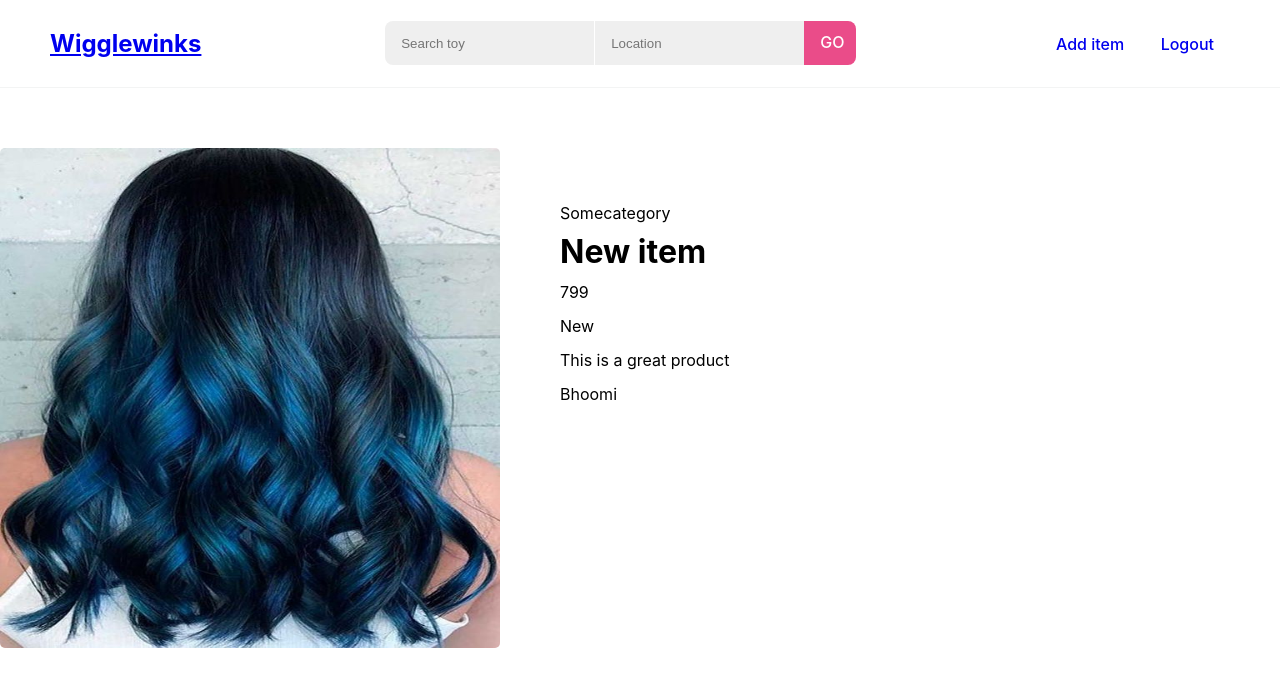
After one commit to patelbhoomi2204/wiggleWinks, a Django app: template wiggleWinksApp/templates/viewItem.html in a window 1280 px wide. The commit adds this page. Shown: the top 687 px of the page. Run offline with Django 3.2, Linux system fonts and the light colour scheme; the template is opened without the code that fills it: values that come from a table or form of the project are taken from there, others are empty; data comes from the database, SQL or seed files in the repository; both versions use the stored data as it was after the commit.

Commit message:
add styles

```diff
--- a/wiggleWinksApp/static/css/style.css
+++ b/wiggleWinksApp/static/css/style.css
@@ -16,12 +16,15 @@ header {
   box-shadow: inset 0px -1px 0px #f3f4f4;
   max-width: 1280px;
   justify-content: space-between;
+  margin: 0 auto;
 }
 
 .sl {
   max-width: 600px;
   margin: 0 auto;
+  padding: 6px 0;
   display: flex;
+  height: 44px;
 }
 
 .search {
@@ -46,7 +49,7 @@ header {
 .searchButton {
   width:20px;
   height: 20px;
-  padding: 6px 16px;
+  padding: 12px 16px;
   text-decoration: none;
   font-weight: 500;
   color: #fff;
@@ -59,7 +62,7 @@ header {
 }
 .headerButton {
   text-decoration: none;
-  padding: 7px 16px;
+  padding: 20px 16px;
   display: inline-block;
   font-weight: 500;
 }
@@ -138,8 +141,63 @@ header {
 .contentCard {
   display: flex;
   justify-content: space-evenly;
+  width: 1280px;
+  margin: 0 auto;
+}
+
+.contentCard_item {
+  width: 300px;
+  padding: 10px;
+  border: 1px solid #d8d8d8;
+  margin: 0 10px;
+  border-radius: 10px;
+}
+
+.contentCard_item_a {
+  text-decoration: none;
+}
+
+.contentCard_item_img {
+  width: 100%;
+  height: 240px;
+}
+
+.contentCard_detail_wrap {
+  padding: 10px 0;
+}
+
+.contentCard_detail_title {
+  font-size: 18px;
+  line-height: 24px;
+  color: #4a4a4a;
+  font-weight: 700;
+}
+
+.contentCard_detail_price {
+  font-size: 20px;
+  line-height: 28px;
+  color: #4a4a4a;
+  font-weight: 900;
+  display: block;
 }
 
 .form-lat-lon {
   display: none;
 }
+
+.contentDetail {
+  padding-top: 60px;
+  display: flex;
+  width: 1280px;
+  margin: 0 auto;
+}
+
+.contentDetail_right {
+  padding: 40px 0 40px 60px;
+}
+
+.contentDetail_img {
+  width: 500px;
+  height: 500px;
+  border-radius: 5px;
+}
--- a/wiggleWinksApp/templates/header.html
+++ b/wiggleWinksApp/templates/header.html
@@ -13,9 +13,9 @@
   <div>
     <a class="headerButton" href="/item/new">Add item</a>
     {% if loggedInUser %}
-      <a href=""><svg class="headerIcon" xmlns="http://www.w3.org/2000/svg" id="Layer_1" enable-background="new 0 0 512 512" height="512" viewBox="0 0 512 512" width="512"><path d="m452 48h-392c-33.084 0-60 26.916-60 60v49.495l220.191 163.781c10.709 7.965 23.259 11.948 35.809 11.948s25.1-3.982 35.809-11.948l220.191-163.781v-49.495c0-33.084-26.916-60-60-60zm20 89.396-204.063 151.784c-7.14 5.311-16.734 5.311-23.873 0l-204.064-151.784v-29.396c0-11.028 8.972-20 20-20h392c11.028 0 20 8.972 20 20zm0 99.703 40-29.752v196.653c0 33.084-26.916 60-60 60h-392c-33.084 0-60-26.916-60-60v-196.653l40 29.752v166.901c0 11.028 8.972 20 20 20h392c11.028 0 20-8.972 20-20z"/></svg></a>
+      <!-- <a href=""><svg class="headerIcon" xmlns="http://www.w3.org/2000/svg" id="Layer_1" enable-background="new 0 0 512 512" height="512" viewBox="0 0 512 512" width="512"><path d="m452 48h-392c-33.084 0-60 26.916-60 60v49.495l220.191 163.781c10.709 7.965 23.259 11.948 35.809 11.948s25.1-3.982 35.809-11.948l220.191-163.781v-49.495c0-33.084-26.916-60-60-60zm20 89.396-204.063 151.784c-7.14 5.311-16.734 5.311-23.873 0l-204.064-151.784v-29.396c0-11.028 8.972-20 20-20h392c11.028 0 20 8.972 20 20zm0 99.703 40-29.752v196.653c0 33.084-26.916 60-60 60h-392c-33.084 0-60-26.916-60-60v-196.653l40 29.752v166.901c0 11.028 8.972 20 20 20h392c11.028 0 20-8.972 20-20z"/></svg></a>
       <a href=""><svg class="headerIcon" xmlns="http://www.w3.org/2000/svg" id="Capa_1" enable-background="new 0 0 512 512" height="512" viewBox="0 0 512 512" width="512"><g><path d="m274.114 474.265c-5.466 3.308-11.729 5.056-18.114 5.056-6.387 0-12.652-1.749-18.118-5.059-11.167-6.759-69.692-43.077-124.937-94.177-76.218-70.5-114.226-138.547-112.912-202.184 1.679-81.323 69.433-146.488 150.764-145.203 39.966.632 77.174 17.138 104.171 45.014.568.586 1.497.586 2.064 0 26.996-27.875 64.202-44.381 104.166-45.014 81.329-1.288 149.085 63.873 150.769 145.194 1.317 63.64-36.69 131.69-112.912 202.193-55.245 51.101-113.769 87.418-124.941 94.18z" fill="#f9c6da"/><path d="m481.007 181.095c0-64.851-52.572-117.423-117.423-117.423-45.18 0-84.399 25.516-104.036 62.923-1.512 2.879-5.587 2.879-7.098 0-19.636-37.407-58.856-62.923-104.036-62.923-64.851 0-117.423 52.572-117.423 117.423 0 128.105 200.347 252.98 222.942 266.656 1.272.77 2.859.77 4.131 0 22.597-13.676 222.943-138.551 222.943-266.656z" fill="#dd5790"/><path d="m394.427 67.764c27.611 21.485 45.374 55.031 45.374 92.727 0 123.853-187.267 244.686-220.118 264.931 16.922 11.681 29.507 19.457 34.252 22.329 1.272.77 2.859.77 4.131 0 22.595-13.676 222.942-138.551 222.942-266.656-.001-54.178-36.692-99.786-86.581-113.331z" fill="#da387d"/></g></svg></a>
-      <a href=""><svg class="headerIcon" xmlns="http://www.w3.org/2000/svg" height="512pt" viewBox="0 0 512 512" width="512pt"><path d="m471.386719 325.011719c-16.96875-14.910157-37.546875-27.792969-61.167969-38.289063-10.097656-4.484375-21.914062.0625-26.398438 10.15625-4.484374 10.09375.0625 21.910156 10.15625 26.398438 19.917969 8.851562 37.082032 19.542968 51.007813 31.78125 17.167969 15.085937 27.015625 36.929687 27.015625 59.941406v37c0 11.027344-8.972656 20-20 20h-392c-11.027344 0-20-8.972656-20-20v-37c0-23.011719 9.847656-44.855469 27.015625-59.941406 20.207031-17.757813 79.082031-59.058594 188.984375-59.058594 81.605469 0 148-66.394531 148-148s-66.394531-148-148-148-148 66.394531-148 148c0 47.707031 22.695312 90.207031 57.851562 117.289062-64.328124 14.140626-104.34375 41.359376-125.238281 59.722657-25.808593 22.675781-40.613281 55.472656-40.613281 89.988281v37c0 33.085938 26.914062 60 60 60h392c33.085938 0 60-26.914062 60-60v-37c0-34.515625-14.804688-67.3125-40.613281-89.988281zm-323.386719-177.011719c0-59.550781 48.449219-108 108-108s108 48.449219 108 108-48.449219 108-108 108-108-48.449219-108-108zm0 0"/></svg></a>
+      <a href=""><svg class="headerIcon" xmlns="http://www.w3.org/2000/svg" height="512pt" viewBox="0 0 512 512" width="512pt"><path d="m471.386719 325.011719c-16.96875-14.910157-37.546875-27.792969-61.167969-38.289063-10.097656-4.484375-21.914062.0625-26.398438 10.15625-4.484374 10.09375.0625 21.910156 10.15625 26.398438 19.917969 8.851562 37.082032 19.542968 51.007813 31.78125 17.167969 15.085937 27.015625 36.929687 27.015625 59.941406v37c0 11.027344-8.972656 20-20 20h-392c-11.027344 0-20-8.972656-20-20v-37c0-23.011719 9.847656-44.855469 27.015625-59.941406 20.207031-17.757813 79.082031-59.058594 188.984375-59.058594 81.605469 0 148-66.394531 148-148s-66.394531-148-148-148-148 66.394531-148 148c0 47.707031 22.695312 90.207031 57.851562 117.289062-64.328124 14.140626-104.34375 41.359376-125.238281 59.722657-25.808593 22.675781-40.613281 55.472656-40.613281 89.988281v37c0 33.085938 26.914062 60 60 60h392c33.085938 0 60-26.914062 60-60v-37c0-34.515625-14.804688-67.3125-40.613281-89.988281zm-323.386719-177.011719c0-59.550781 48.449219-108 108-108s108 48.449219 108 108-48.449219 108-108 108-108-48.449219-108-108zm0 0"/></svg></a> -->
       <a class="headerButton" href="/logout">Logout</a>
     {% else %}
       <a class="headerButton" href="/account/login">Sign in</a>
--- /dev/null
+++ b/wiggleWinksApp/templates/viewItem.html
@@ -0,0 +1,26 @@
+<!DOCTYPE html>
+<html lang="en">
+<head>
+  <meta charset="UTF-8">
+  <meta name="viewport" content="width=device-width, initial-scale=1.0">
+  <title>Document</title>
+  {% load static %}
+  <link rel="stylesheet" href="{% static 'css/style.css' %}">
+</head>
+<body>
+  {% include "header.html" %}
+  <div class="contentDetail">
+    <div class="contentDetail_left">
+      <img class="contentDetail_img" src={{Item.image.url}}/>
+    </div>
+    <div class="contentDetail_right">
+      <p>{{Item.category}}</p>
+      <h1>{{Item.title}}</h1>
+      <p>{{Item.price}}</p>
+      <p>{{Item.condition}}</p>
+      <p>{{Item.description}}</p>
+      <p>{{Item.creator.first_name}}</p>
+    </div>
+  </div>
+</body>
+</html>
--- a/wiggleWinksApp/urls.py
+++ b/wiggleWinksApp/urls.py
@@ -10,7 +10,8 @@ urlpatterns = [
     path('account/login', views.login),
     path('account/register', views.register),
     path('logout', views.logout),
-    path( 'item/new', views.newItem)
+    path( 'item/new', views.newItem),
+    path('view/<int:itemId>', views.viewItem)
 ]
 
 if settings.DEBUG:
```
Also changed, not shown: wiggleWinksApp/templates/index.html (+10 -3 lines), wiggleWinksApp/views.py (+10 -0 lines), db.sqlite3, media/default.jpg (renamed from media/item_pics/default.jpg), media/item_pics/Lined_in_post.png (added), media/item_pics/Toys_exchange_app.jpeg (added), 1 other file.
